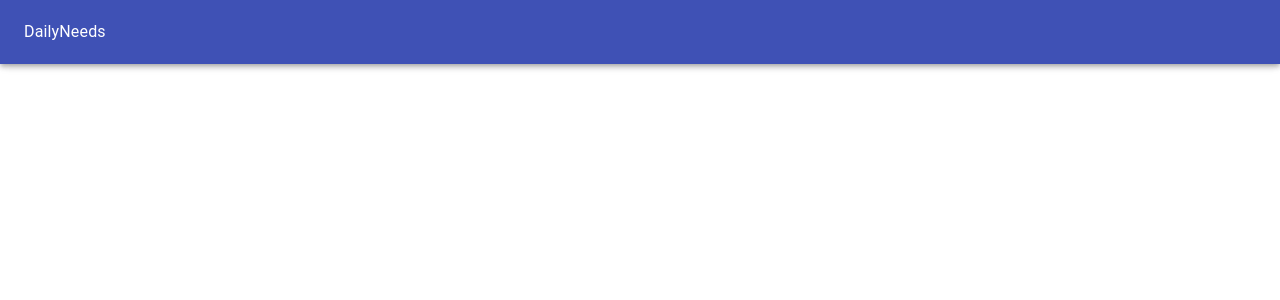
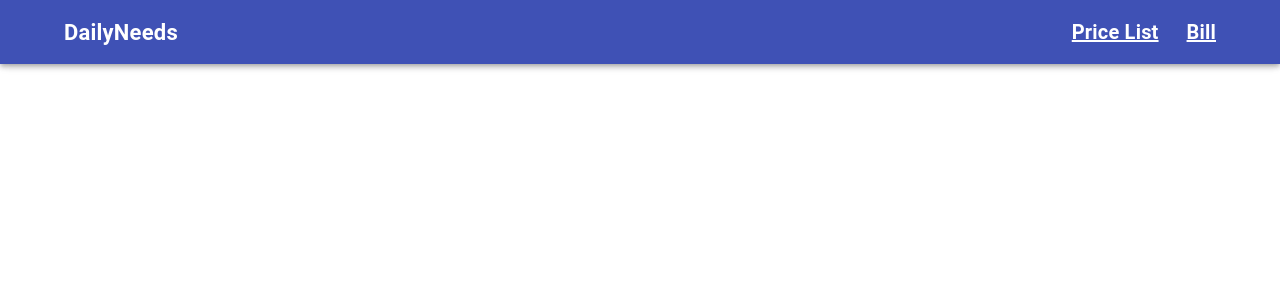
Before and after one commit to sonali-8987/groceryWeb_frontend_repo, a React (Create React App) app: page / in a window 1280 px wide. Shown: the top 300 px of the page. Built offline with nearby package versions, Linux system fonts and the light colour scheme.

Commit message:
[Sonali] Add. navigation links for priceList and Bill page

```diff
--- a/src/components/header/Header.js
+++ b/src/components/header/Header.js
@@ -1,14 +1,44 @@
 import React from 'react';
 import { AppBar, Toolbar, Typography } from "@material-ui/core";
+import styles from "./styles/headerStyles";
 
 
 const Header = () => {
+    const classes = styles();
+
+    const PriceListSection = () => {
+        return (
+            <a href="/" className={classes.priceListLink} >
+                <Typography className={classes.priceList}>
+                    Price List
+                </Typography>
+            </a>
+        )
+
+    };
+
+    const BillSection = () => {
+        return (
+            <a href="/" className={classes.billLink}>
+                <Typography className={classes.bill}>
+                    Bill
+                </Typography>
+            </a>
+        )
+
+    };
+
     return (
-            <AppBar>
-                <Toolbar >
-                    <Typography>DailyNeeds</Typography>
-                </Toolbar>
-            </AppBar>
+        <AppBar>
+            <Toolbar className={classes.toolbar}>
+                <Typography className={classes.header}>DailyNeeds</Typography>
+                <div className={classes.pages}>
+                    {PriceListSection()}
+                    {BillSection()}
+                </div>
+
+            </Toolbar>
+        </AppBar>
     )
-}
+};
 export default Header;
--- a/src/components/header/styles/headerStyles.js
+++ b/src/components/header/styles/headerStyles.js
@@ -1,6 +1,47 @@
-import {makeStyles} from "@material-ui/core";
+import { makeStyles } from "@material-ui/core";
 
-export default makeStyles((theme) => ({
+export default makeStyles(() => ({
+    toolbar: {
+        display: "flex",
+        justifyContent: "space-between",
+        padding: "0 4em",
+
+    },
+    header: {
+        fontWeight: "bold",
+        fontSize: "22px",
+    },
+
+    pages: {
+        display: "flex",
+        justifyContent: "space-between"
+    },
+
+    priceListLink: {
+        alignItems: "center",
+        cursor: "pointer",
+        color: "white"
+    },
+    billLink: {
+        alignItems: "center",
+        cursor: "pointer",
+        color: "white"
+    },
+
+    priceList: {
+        color: 'white',
+        fontWeight: "bold",
+        fontSize: "20px",
+        marginRight: "28px",
+
+    },
+
+    bill: {
+        color: 'white',
+        fontWeight: "bold",
+        fontSize: "20px",
+
+    },
 
 })
 );
```
